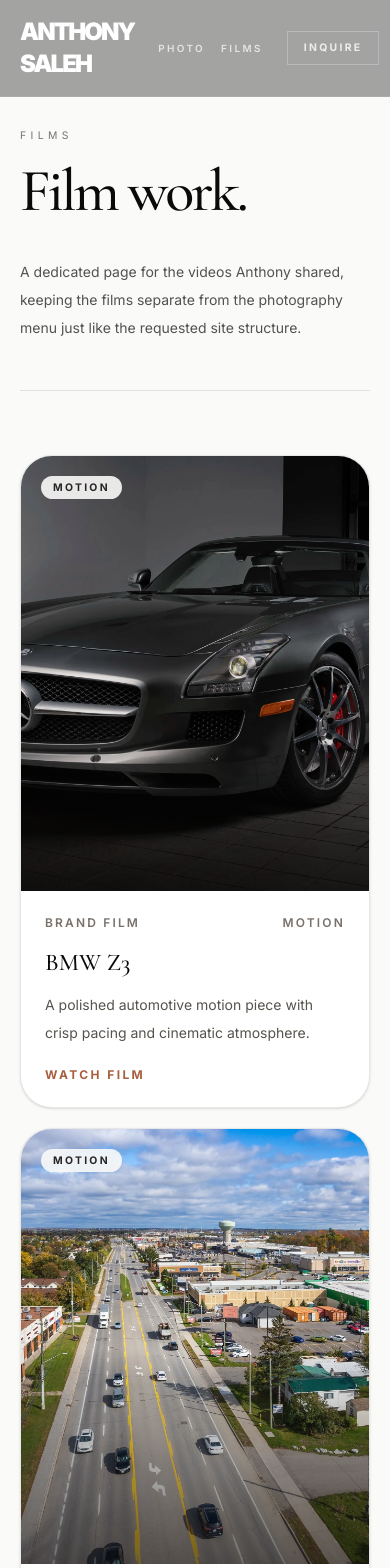
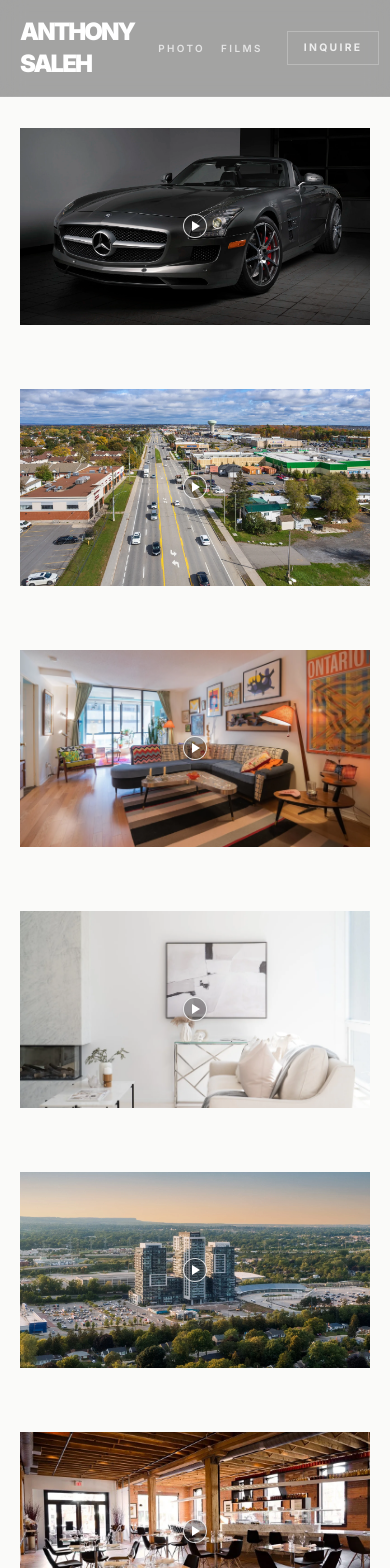
Before and after one commit to nasimkhd/photography-portfolio, a Next.js app: page /films in a window 390 px wide. Shown: the top 1568 px of the page. Built offline with nearby package versions, Linux system fonts and the light colour scheme.

Commit message:
Refactor homepage and films page layout; removed unnecessary text elements, improved film project display with responsive grid, and added image orientation handling for photography gallery. Updated footer content for clarity.

```diff
--- a/src/app/films/page.tsx
+++ b/src/app/films/page.tsx
@@ -1,28 +1,33 @@
-import { ProjectGrid } from "@/components/ProjectGrid";
+import Image from "next/image";
 import { motionProjects } from "@/content/projects";
 
 export default function FilmsPage() {
   return (
-    <div className="bg-stone-50 px-5 pb-24 pt-32 text-neutral-950 sm:px-8">
+    <div className="min-h-screen bg-stone-50 px-5 pb-24 pt-32 text-neutral-950 sm:px-8">
       <section className="mx-auto max-w-[1440px]">
-        <div className="grid gap-10 border-b border-neutral-950/10 pb-12 md:grid-cols-[0.72fr_1.28fr] md:items-end">
-          <div>
-            <p className="text-[0.65rem] uppercase tracking-[0.42em] text-neutral-500">
-              Films
-            </p>
-            <h1 className="mt-5 font-serif text-6xl leading-[0.9] tracking-[-0.05em] text-neutral-950 sm:text-8xl">
-              Film work.
-            </h1>
-          </div>
-          <p className="max-w-2xl text-sm leading-7 text-neutral-600">
-            A dedicated page for the videos Anthony shared, keeping the films
-            separate from the photography menu just like the requested site
-            structure.
-          </p>
-        </div>
-
-        <div className="pt-16">
-          <ProjectGrid projects={motionProjects} />
+        <div className="grid gap-x-1 gap-y-16 md:grid-cols-2 lg:grid-cols-3">
+          {motionProjects.map((project) => (
+            <a
+              key={project.slug}
+              id={project.slug}
+              href={project.url}
+              target="_blank"
+              rel="noreferrer"
+              aria-label={`Watch ${project.title}`}
+              className="group relative block aspect-video overflow-hidden bg-neutral-100"
+            >
+              <Image
+                src={project.image}
+                alt={project.title}
+                fill
+                sizes="(min-width: 1024px) 30vw, (min-width: 768px) 45vw, 100vw"
+                className="object-cover transition duration-300 group-hover:scale-[1.02]"
+              />
+              <span className="absolute left-1/2 top-1/2 flex size-6 -translate-x-1/2 -translate-y-1/2 items-center justify-center rounded-full border border-white/80 bg-neutral-900/35 text-white shadow-sm transition group-hover:bg-neutral-900/55">
+                <span className="ml-0.5 h-0 w-0 border-y-[5px] border-l-[8px] border-y-transparent border-l-white" />
+              </span>
+            </a>
+          ))}
         </div>
       </section>
     </div>
--- a/src/app/page.tsx
+++ b/src/app/page.tsx
@@ -10,9 +10,6 @@
         <div className="relative z-10 flex min-h-screen flex-col justify-end px-5 pb-10 pt-32 sm:px-8 md:pb-14">
           <div className="mx-auto grid w-full max-w-[1440px] gap-10 md:grid-cols-[0.8fr_1.2fr] md:items-end">
             <div>
-              <p className="text-[0.65rem] uppercase tracking-[0.44em] text-white/50">
-                Anthony Saleh
-              </p>
               <h1 className="mt-5 font-serif text-[clamp(2.9rem,10vw,6.8rem)] leading-[0.86] tracking-[-0.065em] text-white drop-shadow-[0_18px_44px_rgba(0,0,0,0.72)]">
                 <span className="block whitespace-nowrap">Photographer</span>
                 <span className="mt-5 block whitespace-nowrap pl-[0.18em] italic tracking-[-0.08em] text-white/90 sm:mt-7">
@@ -20,29 +17,6 @@
                 </span>
               </h1>
             </div>
-            <div className="max-w-xl md:justify-self-end">
-              <p className="text-sm leading-7 text-white/65">
-                A pared-back portfolio for portraits, interiors and exteriors,
-                animals, product photography, and film work.
-              </p>
-              <div className="mt-8 flex flex-wrap gap-x-7 gap-y-3">
-                {photographyCategories.map((category) => (
-                  <Link
-                    key={category.slug}
-                    href={`/photography/${category.slug}`}
-                    className="text-[0.68rem] uppercase tracking-[0.32em] text-white/65 transition hover:text-white"
-                  >
-                    {category.title}
-                  </Link>
-                ))}
-                <Link
-                  href="/films"
-                  className="text-[0.68rem] uppercase tracking-[0.32em] text-white/65 transition hover:text-white"
-                >
-                  Films
-                </Link>
-              </div>
-            </div>
           </div>
         </div>
       </section>
--- a/src/components/Footer.tsx
+++ b/src/components/Footer.tsx
@@ -4,16 +4,6 @@
   return (
     <footer className="border-t border-white/10 bg-black text-white">
       <div className="mx-auto grid max-w-[1440px] gap-10 px-5 py-12 sm:px-8 lg:grid-cols-[1.3fr_0.7fr_0.7fr]">
-        <div>
-          <p className="font-serif text-4xl tracking-[-0.04em]">
-            Anthony Saleh
-          </p>
-          <p className="mt-4 max-w-md text-sm leading-7 text-white/50">
-            Photography & films across portraits, interiors and exteriors,
-            animals, and commercial product work.
-          </p>
-        </div>
-
         <div>
           <p className="text-[0.65rem] font-bold uppercase tracking-[0.28em] text-white/35">
             Explore
@@ -45,7 +35,7 @@
             <a href="mailto:hello@anthonysaleh.ca" className="hover:text-white">
               hello@anthonysaleh.ca
             </a>
-            <span>Toronto and Ontario</span>
+            <span>Toronto, Ontario and worldwide</span>
           </div>
         </div>
       </div>
--- a/src/components/PhotographyGallery.tsx
+++ b/src/components/PhotographyGallery.tsx
@@ -49,22 +49,34 @@
             </p>
           </div>
 
-          <div className="columns-1 gap-4 sm:columns-2 lg:columns-3 xl:columns-4">
-            {category.images.map((image) => (
+          <div className="grid grid-cols-1 items-start gap-4 sm:grid-cols-2 lg:grid-cols-6">
+            {category.images.map((image) => {
+              const isLandscape = image.orientation === "landscape";
+
+              return (
                 <figure
                   key={image.src}
-                className="group mb-4 break-inside-avoid overflow-hidden"
+                  className={`group overflow-hidden ${
+                    isLandscape
+                      ? "sm:col-span-2 lg:col-span-3"
+                      : "lg:col-span-2"
+                  }`}
                 >
                   <Image
                     src={image.src}
                     alt={image.alt}
                     width={1800}
                     height={1200}
-                  sizes="(min-width: 1280px) 25vw, (min-width: 1024px) 33vw, (min-width: 640px) 50vw, 100vw"
+                    sizes={
+                      isLandscape
+                        ? "(min-width: 1024px) 50vw, (min-width: 640px) 100vw, 100vw"
+                        : "(min-width: 1024px) 33vw, (min-width: 640px) 50vw, 100vw"
+                    }
                     className="h-auto w-full transition duration-700 group-hover:scale-[1.02]"
                   />
                 </figure>
-            ))}
+              );
+            })}
           </div>
         </section>
       ))}
--- a/src/content/photography.ts
+++ b/src/content/photography.ts
@@ -1,6 +1,7 @@
 export type PhotographyImage = {
   src: string;
   alt: string;
+  orientation?: "portrait" | "landscape";
 };
 
 export type PhotographyCategory = {
@@ -13,11 +14,20 @@
 const imagePath = (folder: string, file: string) =>
   `/images/photography/${encodeURIComponent(folder)}/${encodeURIComponent(file)}`;
 
-const toImages = (folder: string, files: string[], label: string) =>
-  files.map((file, index) => ({
+const toImages = (
+  folder: string,
+  files: string[],
+  label: string,
+  landscapeFiles: string[] = [],
+): PhotographyImage[] => {
+  const landscapeFileSet = new Set(landscapeFiles);
+
+  return files.map((file, index) => ({
     src: imagePath(folder, file),
     alt: `${label} photography ${index + 1}`,
+    orientation: landscapeFileSet.has(file) ? "landscape" : "portrait",
   }));
+};
 
 const headshotImages = toImages(
   "Headshots",
@@ -40,6 +50,17 @@
     "image-asset.jpeg.webp",
   ],
   "Portrait",
+  [
+    "Andrew.jpeg.webp",
+    "H-18-Edit.jpeg.webp",
+    "Kyle+Arbuthnott+Headshot-034-Edit.jpg.webp",
+    "Lisa+Headshot_Crop.jpg.webp",
+    "Steve.jpeg.webp",
+    "Thy_Vo_Headshot_Web.jpg.webp",
+    "_AES2928-Edit.jpg.webp",
+    "_AES4231.jpg.webp",
+    "_DSC0391.jpeg.webp",
+  ],
 );
 
 const fashionImages = toImages(
@@ -179,28 +200,28 @@
     slug: "portraits",
     title: "Portraits",
     description:
-      "Fashion, headshots, and character-led portrait work gathered into one focused section.",
+      "",
     images: [...headshotImages, ...fashionImages],
   },
   {
     slug: "animals",
     title: "Animals",
     description:
-      "Animal portraits and wildlife imagery with warmth, texture, and expressive presence.",
+      "",
     images: [...animalImages, ...endangeredAnimalImages],
   },
   {
     slug: "interiors-exteriors",
     title: "Interiors and Exteriors",
     description:
-      "Architecture, real estate, aerial, and exterior image sets with clean geometry and atmosphere.",
+      "",
     images: [...interiorsImages, ...exteriorImages, ...outdoorImages],
   },
   {
     slug: "product",
     title: "Product",
     description:
-      "Product, industrial, and automotive photography combined for commercial review.",
+      "",
     images: [...productImages, ...industrialImages, ...automotiveImages],
   },
 ];
--- a/src/content/projects.ts
+++ b/src/content/projects.ts
@@ -1,4 +1,4 @@
-export type ProjectCategory = "Photography" | "Motion";
+export type ProjectCategory = "Motion";
 
 export type Project = {
   slug: string;
@@ -28,50 +28,6 @@
 ];
 
 export const projects: Project[] = [
-  {
-    slug: "portraits",
-    title: "Portraits",
-    category: "Photography",
-    location: "Fashion and Headshots",
-    year: "Photography",
-    summary:
-      "Fashion, headshots, and character-led portrait work gathered into one focused section.",
-    image: "/images/photography/Headshots/Thy_Vo_Headshot_Web.jpg.webp",
-    featured: true,
-  },
-  {
-    slug: "interiors-exteriors",
-    title: "Interiors and Exteriors",
-    category: "Photography",
-    location: "Architecture",
-    year: "Photography",
-    summary:
-      "Architecture, real estate, aerial, and exterior image sets with clean geometry and atmosphere.",
-    image: "/images/photography/Drone/Molinaro+Web.jpg.webp",
-    featured: true,
-  },
-  {
-    slug: "animals",
-    title: "Animals",
-    category: "Photography",
-    location: "Animal Portraits",
-    year: "Photography",
-    summary:
-      "Animal portraits and wildlife imagery with warmth, texture, and expressive presence.",
-    image: "/images/photography/Animals/ExportSPCA_AES0961.jpg.webp",
-    featured: true,
-  },
-  {
-    slug: "product",
-    title: "Product",
-    category: "Photography",
-    location: "Commercial",
-    year: "Photography",
-    summary:
-      "Product, industrial, and automotive photography combined for commercial review.",
-    image: "/images/photography/Products/Alexander-Keiths-Beer-Glass.jpg.webp",
-    featured: true,
-  },
   {
     slug: "bmw-z3",
     title: "BMW Z3",
@@ -185,7 +141,6 @@
   },
 ];
 
-export const featuredProjects = projects.filter((project) => project.featured);
 export const motionProjects = projects.filter(
   (project) => project.category === "Motion",
 );
```
Lines whose indentation alone changed are shown as unchanged.
